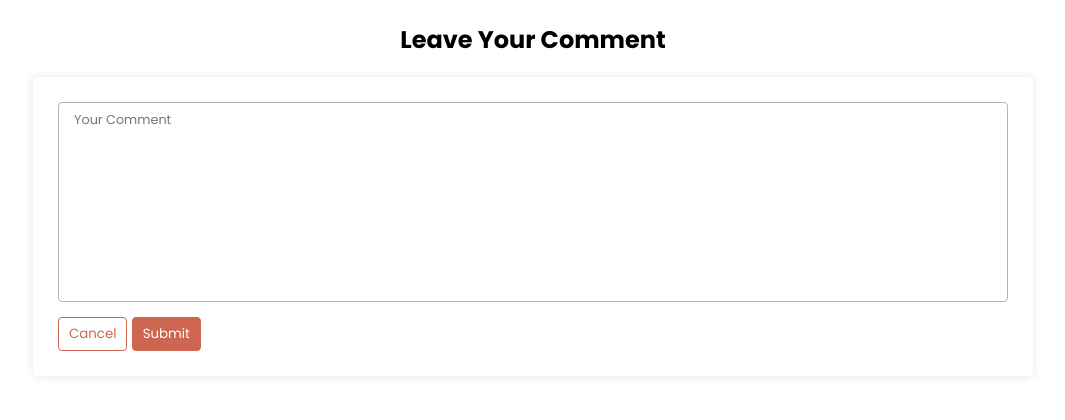
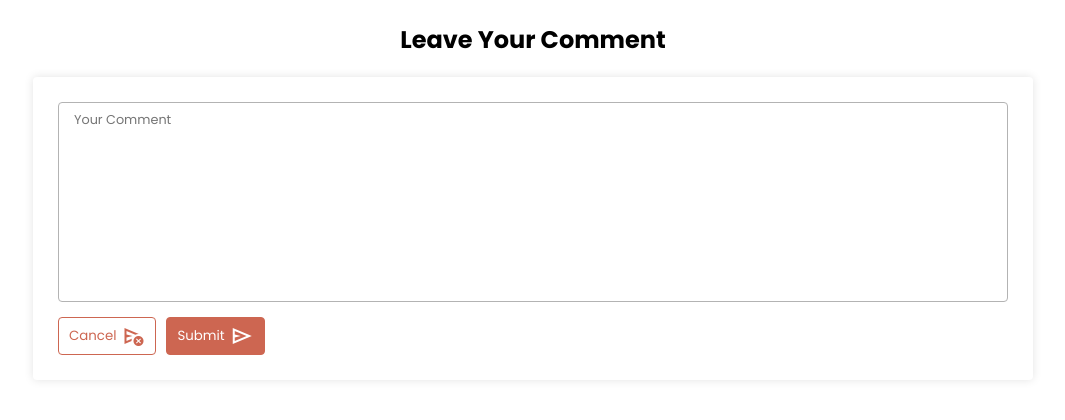
Before and after one commit to Bawelna0225/login_page, a PHP site: the page made by singlepost.php in a window 1280 px wide. Shown: the part 293-713 px from the top of the page, without its empty margins (107-1172 px from the left). Run offline with PHP 8.4, Linux system fonts and the light colour scheme; data comes from the database, SQL or seed files in the repository; data that the repository does not hold is empty.

Commit message:
send & cancel icons

```diff
--- a/css/style.css
+++ b/css/style.css
@@ -479,11 +479,17 @@ section .cards .card .author_pic {
 }
 .comments-section .comment .buttons {
   width: 100%;
+  display: flex;
+  gap: 10px;
 }
 .comments-section .comment .buttons button {
   padding: 6px 10px;
   border-radius: 4px;
   cursor: pointer;
+  display: flex;
+  justify-content: center;
+  align-items: center;
+  gap: 5px;
 }
 .comments-section .comment .buttons button:first-of-type {
   border: 1px solid var(--accent-color);
--- a/css/style.scss
+++ b/css/style.scss
@@ -457,10 +457,16 @@ section {
 		}
 		.buttons {
 			width: 100%;
+			display: flex;
+			gap: 10px;
 			button {
 				padding: 6px 10px;
 				border-radius: 4px;
 				cursor: pointer;
+				display: flex;
+				justify-content: center;
+				align-items: center;
+				gap: 5px;
 				&:first-of-type {
 					border: 1px solid var(--accent-color);
 					background-color: transparent;
--- a/singlepost.php
+++ b/singlepost.php
@@ -103,8 +103,8 @@
                 <input type="hidden" name="post_id" value='<?php echo $postId ?>'>
                 <textarea name="comment" id="" cols="30" rows="10" placeholder='Your Comment' required></textarea>
                 <div class="buttons">
-                    <button type="reset" value="reset">Cancel</button>
-                    <button type='submit'>Submit</button>
+                    <button type="reset" value="reset">Cancel<span class="material-symbols-outlined">cancel_schedule_send</span></button>
+                    <button type='submit'>Submit<span class="material-symbols-outlined">send</span></button>
                 </div>
             </form>
         </section>
```
Also changed, not shown: 1 other file.
